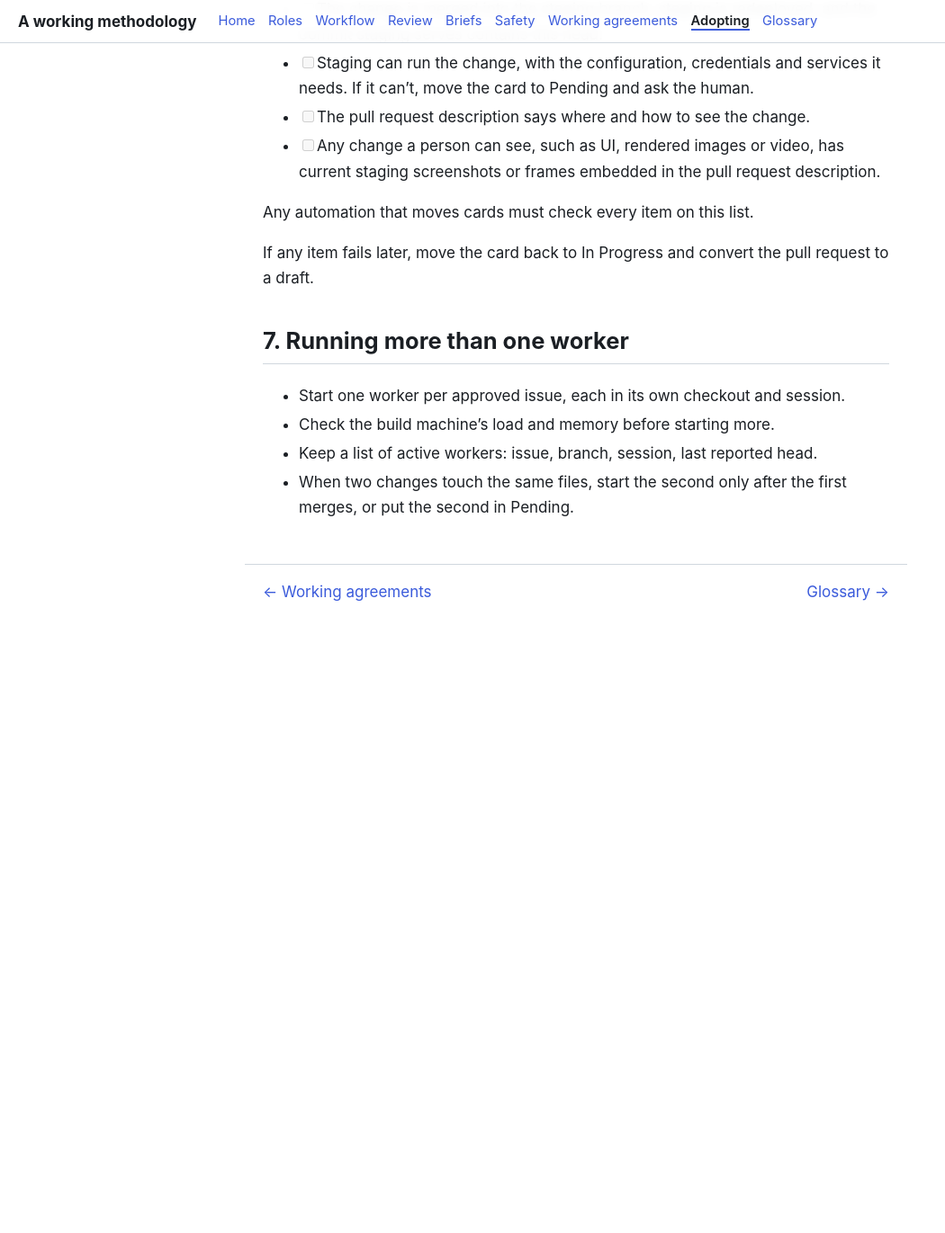
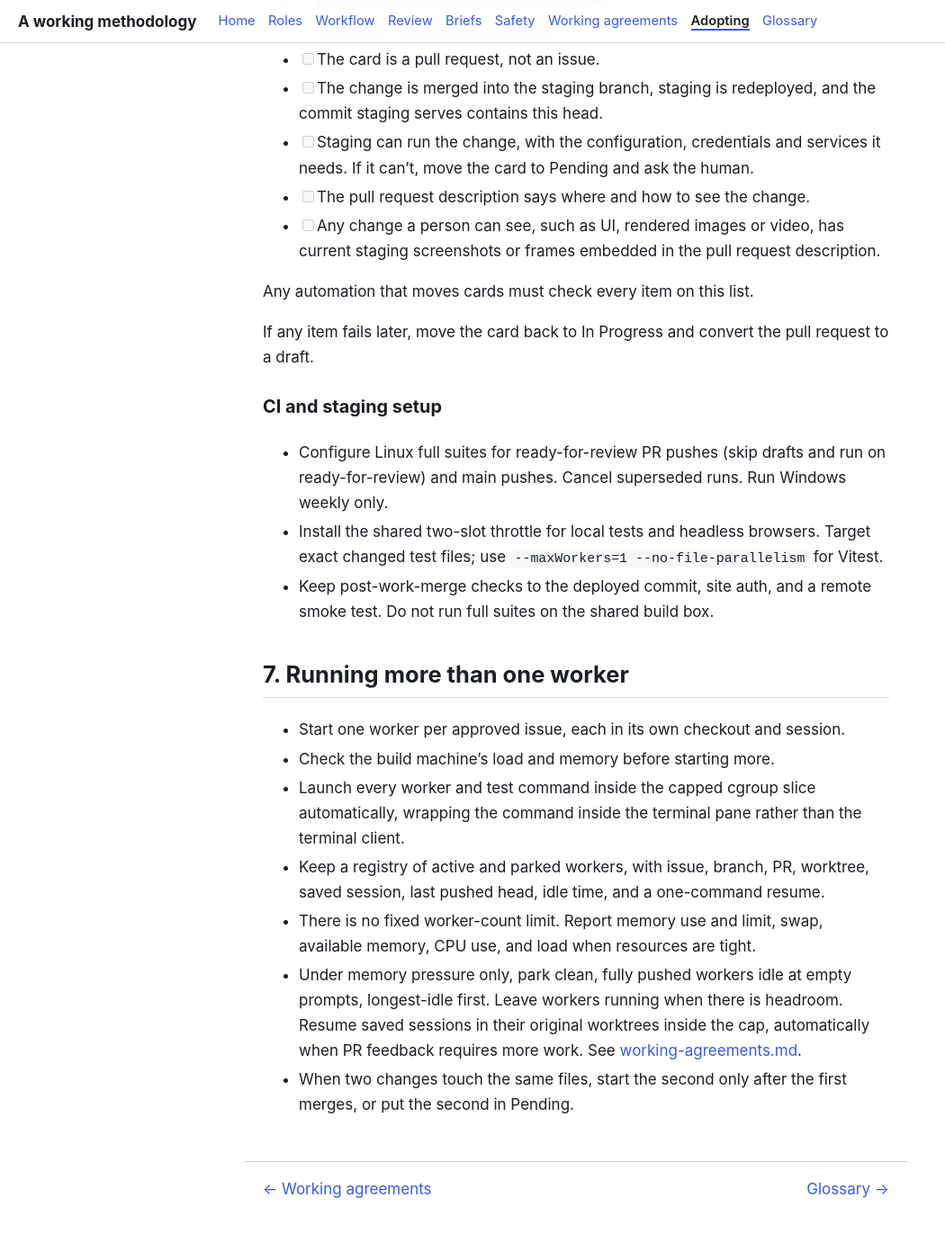
Before and after one commit to tangentcode/methodology, a Jekyll site: the page built from adopting.md, in a window 1280 px wide and 1400 px high, scrolled down 5914 px. Shown: the top 1371 px of the window at 90% size, without its empty margins (0-1050 px from the left). Built offline with Jekyll 4.4.1, drawn with Linux system fonts in a browser that asks for light colours; our own code applies the rules of GitHub Pages for plain Markdown files; before the commit the page ends 6650 px from its top, so only the background shows below that; some of the changed text lies outside the part shown.

Commit message:
docs: move full CI to Actions and manage workers under memory pressure

```diff
--- a/adopting.md
+++ b/adopting.md
@@ -112,7 +112,7 @@
 2. **Coordinator.** Writes the brief from the template, including every choice the human stated.
 3. **Coordinator.** Creates a checkout for the worker on the build machine, starts the worker in its own terminal session, and sends the brief. Moves the card to In Progress.
 4. **Worker.** Cuts the branch from the latest main, makes a first commit, and opens a draft pull request against main that links the issue.
-5. **Worker.** Writes code and tests, runs the full suite, pushes, and reports the head commit and pass counts.
+5. **Worker.** Writes code and tests, runs only the targeted test files locally through the shared two-slot throttle with one Vitest worker, pushes, and reports the head commit and pass counts.
 6. **Coordinator.** Runs the pre-check (checklist A below).
 7. **Coordinator.** Marks the pull request ready, moves the card to Auto Review, and requests round 1 of automated review.
 8. **Coordinator.** Reads the findings. For each P1 or P2, converts the pull request to a draft, moves the card to In Progress, and relays the finding to the worker with the root-cause rule.
@@ -136,7 +136,7 @@
 - [ ] The change does what the issue and brief asked, and nothing else.
 - [ ] Every choice in the brief is followed.
 - [ ] Tests exist for the cases in the brief.
-- [ ] The full suite passes when the coordinator runs it, and matches the worker's reported counts.
+- [ ] Targeted local tests pass and match the worker's reported counts; full Linux suites run in GitHub Actions, not on the shared build box.
 - [ ] No secrets, credentials, or machine-specific paths are committed.
 - [ ] The pull request is mergeable against main.
 
@@ -145,19 +145,20 @@
 - [ ] Each relayed finding is fixed on the new head.
 - [ ] The fix addresses the root cause, not only the reported line.
 - [ ] The neighboring cases are listed in the pull request body and each has a test.
-- [ ] The full suite passes.
+- [ ] Targeted tests pass locally. After the PR is marked ready, require current-head Linux suites in GitHub Actions before Human Review.
 - [ ] The coordinator resolves only the threads it has verified.
 
 ### C. Post-check, after automated review is clean or capped
 
 - [ ] Everything in checklist A still holds.
 - [ ] No P1 or P2 findings or threads are open.
-- [ ] The tests pass twice in a row if the change touches timing, concurrency, or shared state.
+- [ ] The relevant tests pass twice in a row if the change touches timing, concurrency, or shared state; local reruns stay targeted and throttled.
 - [ ] The change is not blocked on another unmerged change. If it is, move the card to Pending and stop here.
 
 ### D. Gate into Human Review
 
 - [ ] The pull request is not a draft.
+- [ ] GitHub Actions Linux checks are green on its current head.
 - [ ] It is mergeable against main.
 - [ ] No P1 or P2 findings or threads are open.
 - [ ] Checklist C passed on this head.
@@ -171,9 +172,18 @@
 
 If any item fails later, move the card back to In Progress and convert the pull request to a draft.
 
+### CI and staging setup
+
+- Configure Linux full suites for ready-for-review PR pushes (skip drafts and run on ready-for-review) and main pushes. Cancel superseded runs. Run Windows weekly only.
+- Install the shared two-slot throttle for local tests and headless browsers. Target exact changed test files; use `--maxWorkers=1 --no-file-parallelism` for Vitest.
+- Keep post-work-merge checks to the deployed commit, site auth, and a remote smoke test. Do not run full suites on the shared build box.
+
 ## 7. Running more than one worker
 
 - Start one worker per approved issue, each in its own checkout and session.
 - Check the build machine's load and memory before starting more.
-- Keep a list of active workers: issue, branch, session, last reported head.
+- Launch every worker and test command inside the capped cgroup slice automatically, wrapping the command inside the terminal pane rather than the terminal client.
+- Keep a registry of active and parked workers, with issue, branch, PR, worktree, saved session, last pushed head, idle time, and a one-command resume.
+- There is no fixed worker-count limit. Report memory use and limit, swap, available memory, CPU use, and load when resources are tight.
+- Under memory pressure only, park clean, fully pushed workers idle at empty prompts, longest-idle first. Leave workers running when there is headroom. Resume saved sessions in their original worktrees inside the cap, automatically when PR feedback requires more work. See [working-agreements.md](working-agreements.md).
 - When two changes touch the same files, start the second only after the first merges, or put the second in Pending.
```
Also changed, not shown: README.md (+6 -0 lines), review.md (+14 -2 lines), workflow.md (+8 -0 lines), working-agreements.md (+17 -1 lines).
